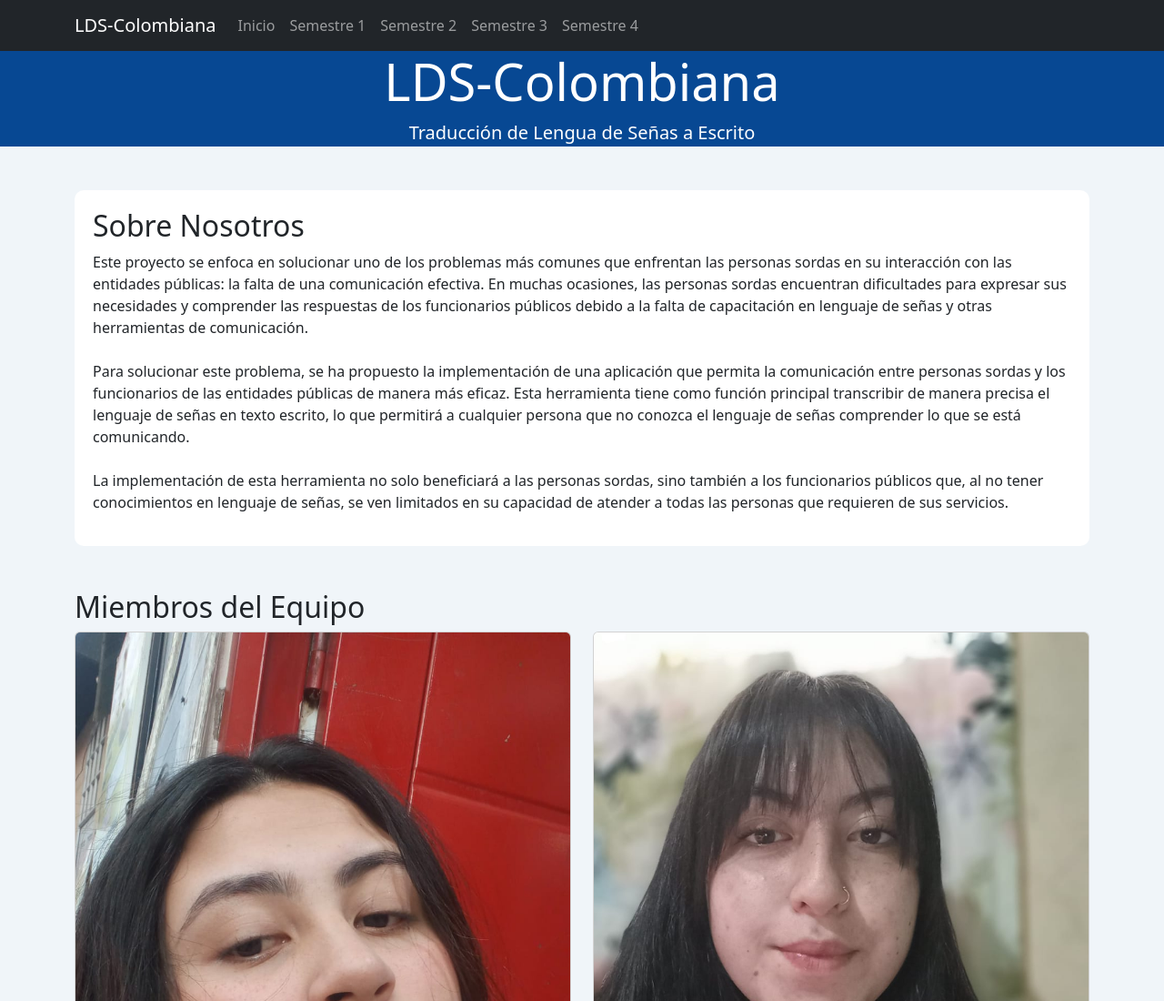
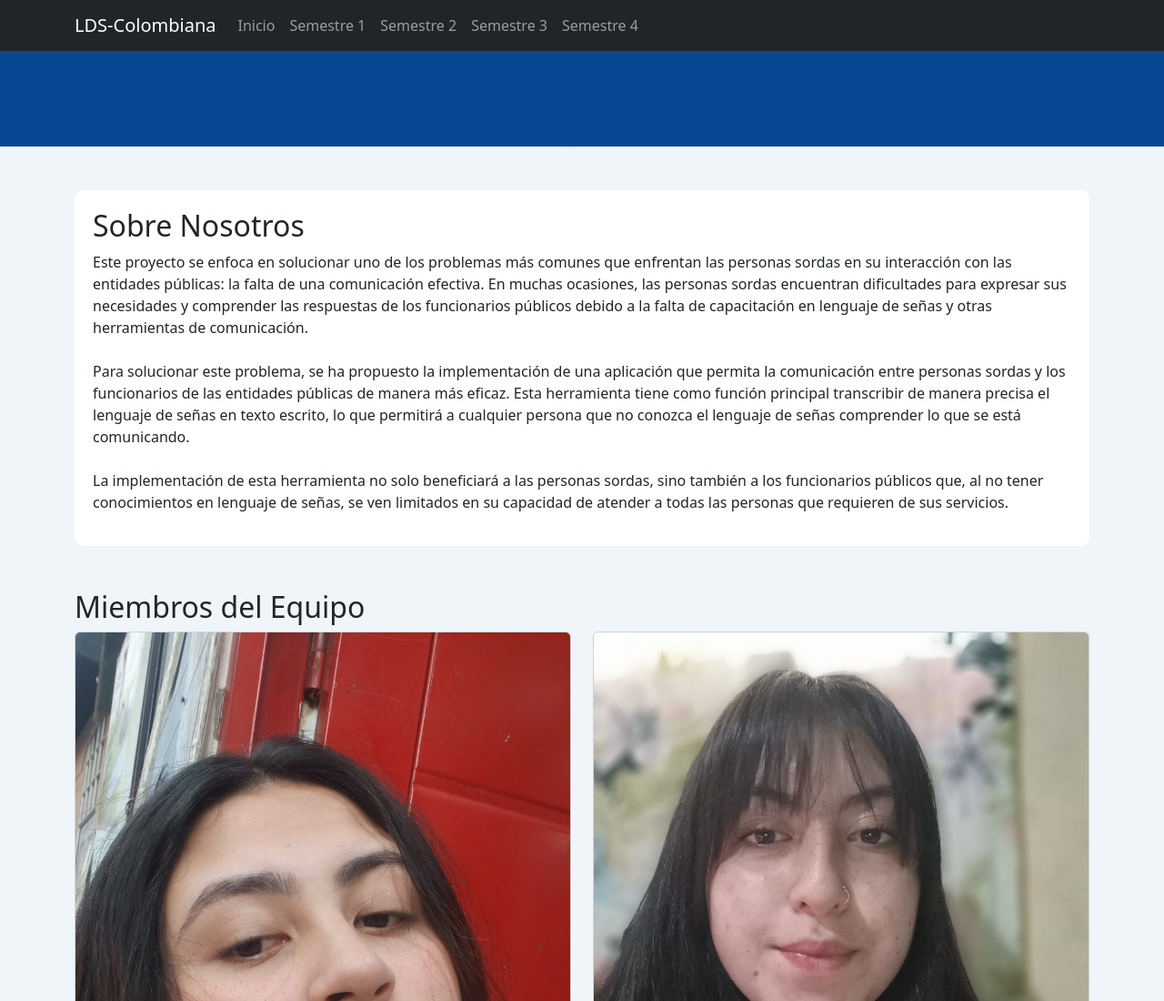
Before and after one commit to Anyi404/plds, a plain HTML site: page index.html in a window 1280 px wide. Shown: the top 1100 px of the page at 91% size. Drawn offline with nearby package versions, Linux system fonts and the light colour scheme.

Commit message:
Update index.html

```diff
--- a/index.html
+++ b/index.html
@@ -13,7 +13,7 @@
         }
         .jumbotron {
             background-color: #074893;
-            color: #fff;
+            color:#074893;
             text-align: center;
         }
         /* Estilos para la sección Acerca de Nosotros */
```
